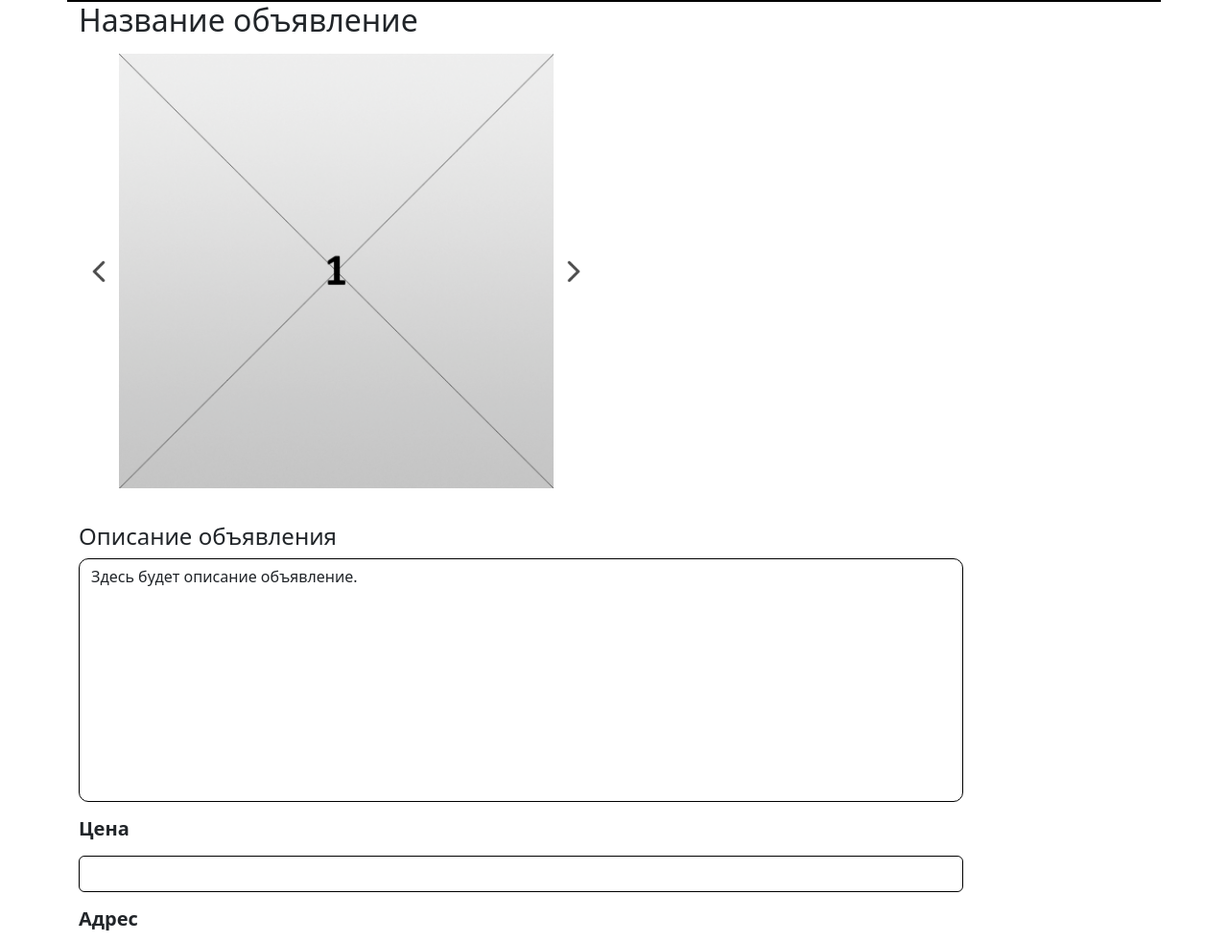
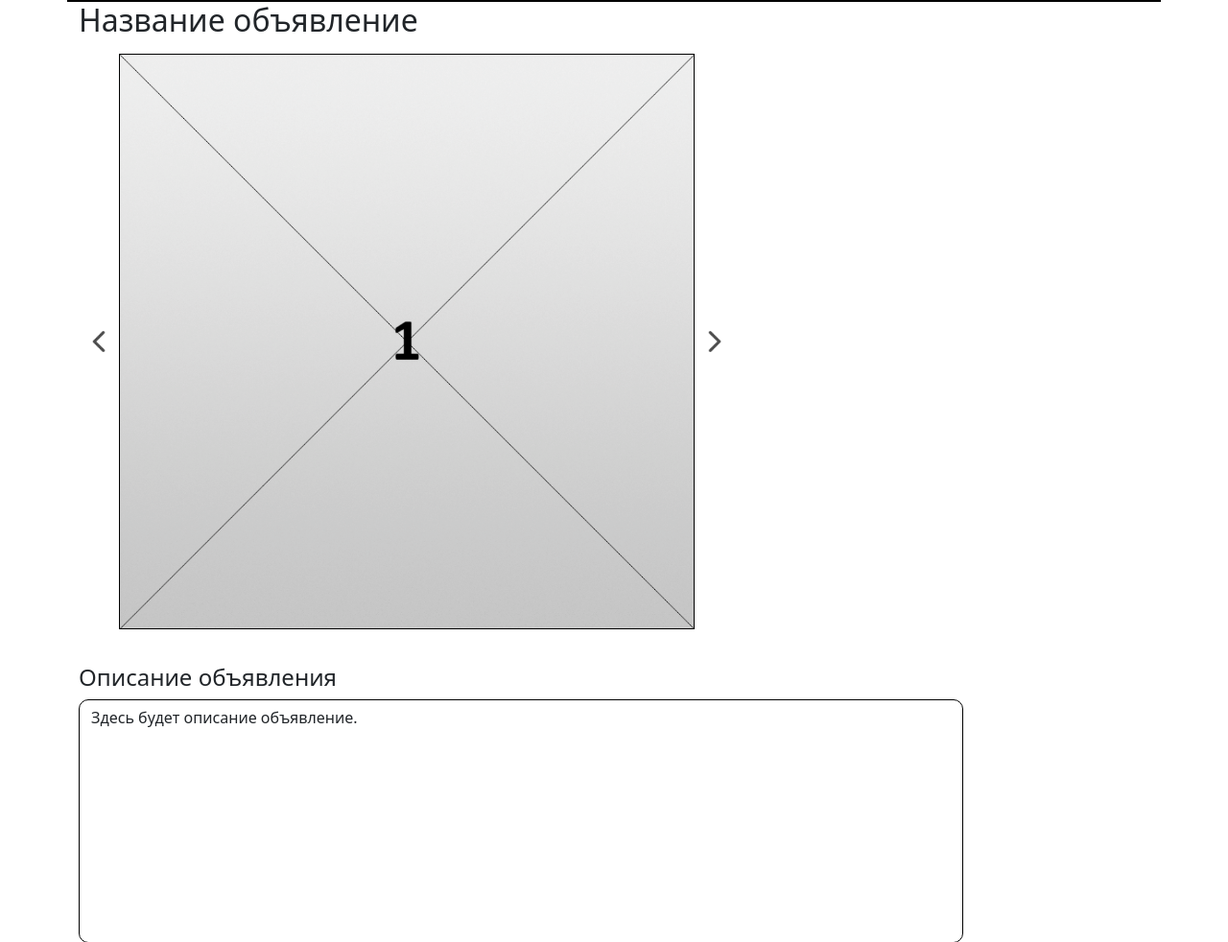
Before and after one commit to BazarTPU/BazarTPU_backend, a FastAPI app: page /ads/Product in a window 1280 px wide. Shown: the part 90-1072 px from the top of the page at 96% size. Run offline with FastAPI, Linux system fonts and the light colour scheme; parts of the project's set-up code (start-up, migrations or seed data) failed here and were passed over.

Commit message:
При просмотре фотографий объявления карусель фотографий корректно отображает их

```diff
--- a/ads_service/static/js/product.js
+++ b/ads_service/static/js/product.js
@@ -33,14 +33,14 @@ document.addEventListener('DOMContentLoaded', async function() {
                 // if (thumb) thumb.src = photo;
                 let button =``;
                 button = `
-                    <button class="allPhotos" onclick="clickPhoto(${idx})" type="button">
-                        <img src="${photo}" id="currentPhoto${idx}" alt="" style="width: 100%; border-radius: 3px;">
+                    <button class="allPhotos" onclick="clickPhoto(${idx})" type="button" style="display: inline-block; width: 100px; height: 100px;">
+                        <img src="${photo}" id="currentPhoto${idx}" alt="" style="width: 100%; height: 100%; object-fit: contain; border-radius: 3px;">
                     </button>
                 `;
                 if(idx == 0) {
                     button = `
-                        <button class="allPhotos" onclick="clickPhoto(${idx})" type="button">
-                            <img src="${photo}" id="currentPhoto${idx}" alt="" style="width: 100%; border-radius: 3px; border: 3px solid rgb(40,190,70);">
+                        <button class="allPhotos" onclick="clickPhoto(${idx})" type="button" style="display: inline-block; width: 100px; height: 100px;">
+                            <img src="${photo}" id="currentPhoto${idx}" alt="" style="width: 100%; height: 100%; object-fit: contain; border-radius: 3px; border: 3px solid rgb(40,190,70);">
                         </button>
                     `;
                 }
--- a/ads_service/templates/products.html
+++ b/ads_service/templates/products.html
@@ -136,12 +136,20 @@
                   <form class="needs-validation" novalidate="">
                     <div class="row g-3">
                         <div class="col-md-6" >
-                            <div style="display: flex; justify-items: center; ">
+                            <div style="display: flex; justify-items: center; width: 600px; height: 600px;">
                                 <button class="backOrNextPhoto" onclick="clickNextOrBack(0)" type="button"><img src="{{ url_for('static', path='image/backPhoto.png') }}" alt="Назад" style="width: 30px; "></button>
-                                <img src="{{ url_for('static', path='image/photoProduct1.png') }}" id="currentPhoto" alt="" style="width: 100%;">
+                                <img src="{{ url_for('static', path='image/photoProduct1.png') }}" id="currentPhoto" alt=""
+                                style="width: 100%; height: 100%; object-fit: contain; border: 1px solid black;">
+
+                              <!-- <div style="
+                              width: 100%;
+                              background-image: url("");">
+
+                              </div> -->
+
                                 <button class="backOrNextPhoto" onclick="clickNextOrBack(1)" type="button"><img src="{{ url_for('static', path='image/nextPhoto.png') }}" alt="Вперёд" style="width: 30px;"></button>
                             </div>
-                            <div id="blockPhotos" style="margin-top: 20px; display: flex;">
+                            <div id="blockPhotos" style="margin-top: 20px; display: flex; flex-wrap: wrap">
                                 <!-- <button class="allPhotos" onclick="clickPhoto(0)" type="button">
                                   <img src="{{ url_for('static', path='image/photoProduct1.png') }}" id="currentPhoto0" alt="" onclick="go(0, 'simple')" style="width: 100%; border-radius: 3px; border: 3px solid rgb(40,190,70);">
                                 </button>
```
